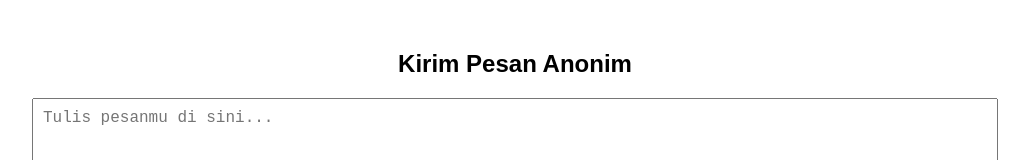
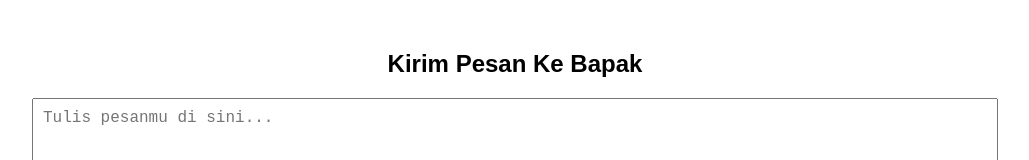
Before and after one commit to Zitakikun12/Anonim-Chat, a plain HTML site: page index.html in a window 1280 px wide. Shown: the top 160 px of the page, without its empty margins (125-1154 px from the left). Drawn offline with Linux system fonts and the light colour scheme.

Commit message:
Update index.html

```diff
--- a/index.html
+++ b/index.html
@@ -25,7 +25,7 @@
 </head>
 <body>
 
-    <h2>Kirim Pesan Anonim</h2>
+    <h2>Kirim Pesan Ke Bapak</h2>
     <textarea id="pesan" placeholder="Tulis pesanmu di sini..."></textarea><br><br>
     <button onclick="kirimPesan()">Kirim</button>
 
```
